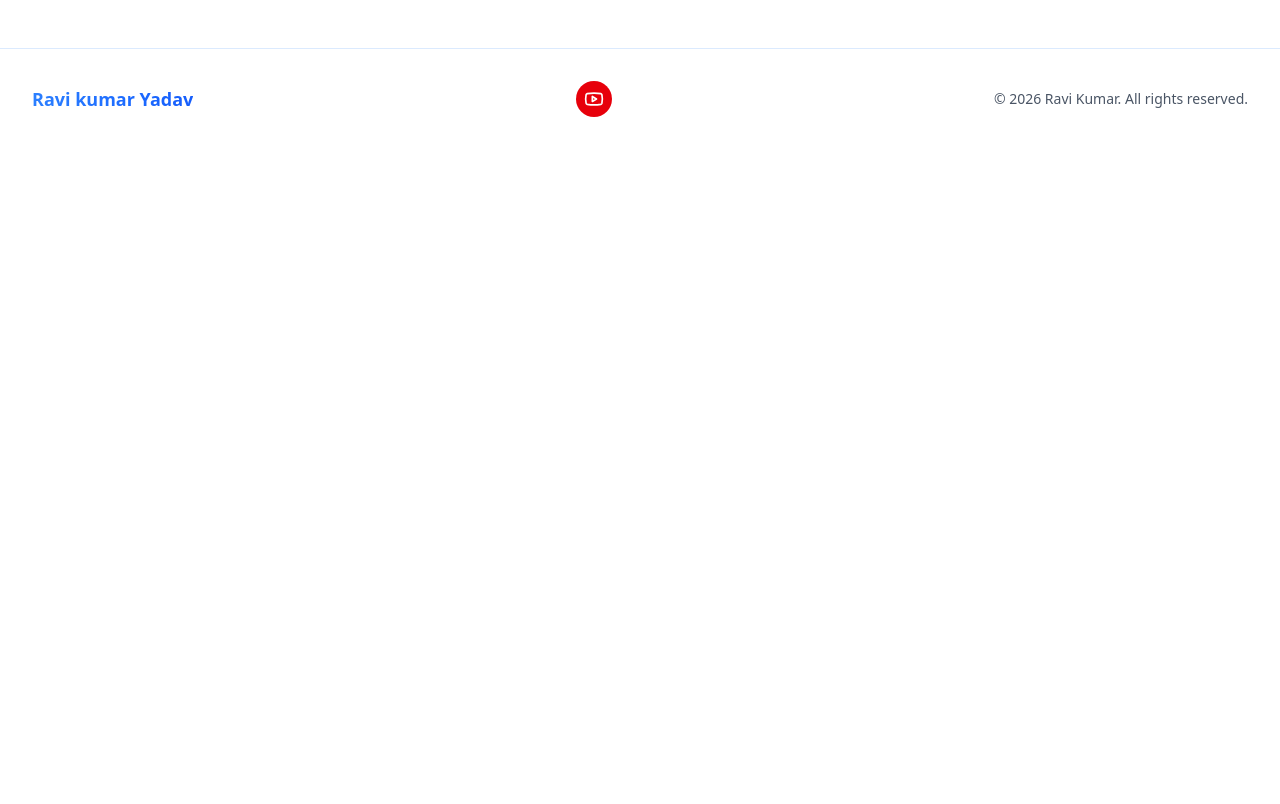
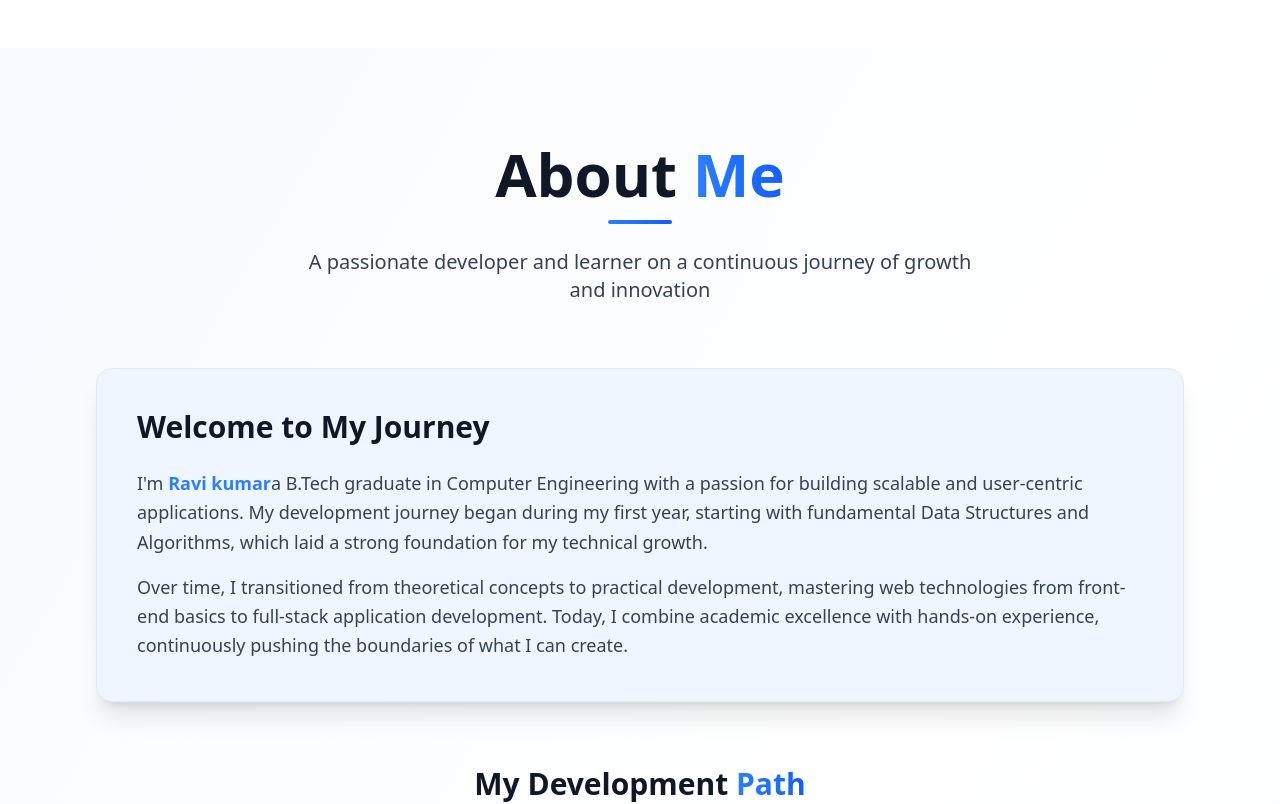
Before and after one commit to Ravikynoobcoder/portfolio, a React (Vite) app: page / in a window 1280 px wide. Shown: the part 940-1744 px from the top of the page. Before the commit the page ends 1089 px from the top, so only its background shows below. Built offline with nearby package versions, Linux system fonts and the light colour scheme.

Commit message:
Add App component

```diff
--- a/src/pages/Home.jsx
+++ b/src/pages/Home.jsx
@@ -9,6 +9,7 @@ import {
 } from "react-icons/fa";
 import { Link } from "react-router-dom";
 import LeetCodeStats from "../components/LeetCodeStats";
+import About from "./About.jsx";
 
 const Home = () => {
   const { theme } = useTheme();
@@ -178,6 +179,7 @@ const Home = () => {
           </div>
         </div>
       </div>
+      <About/>
     </div>
   );
 };
```
